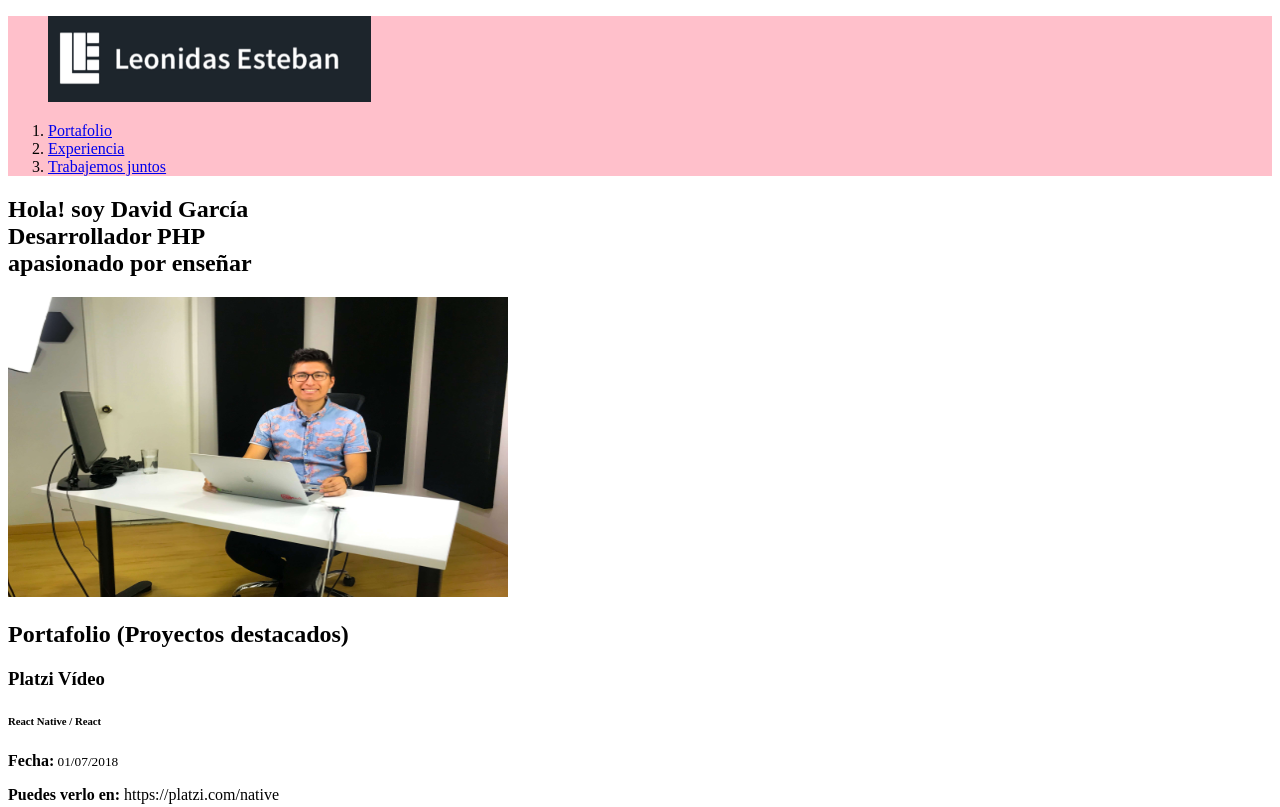
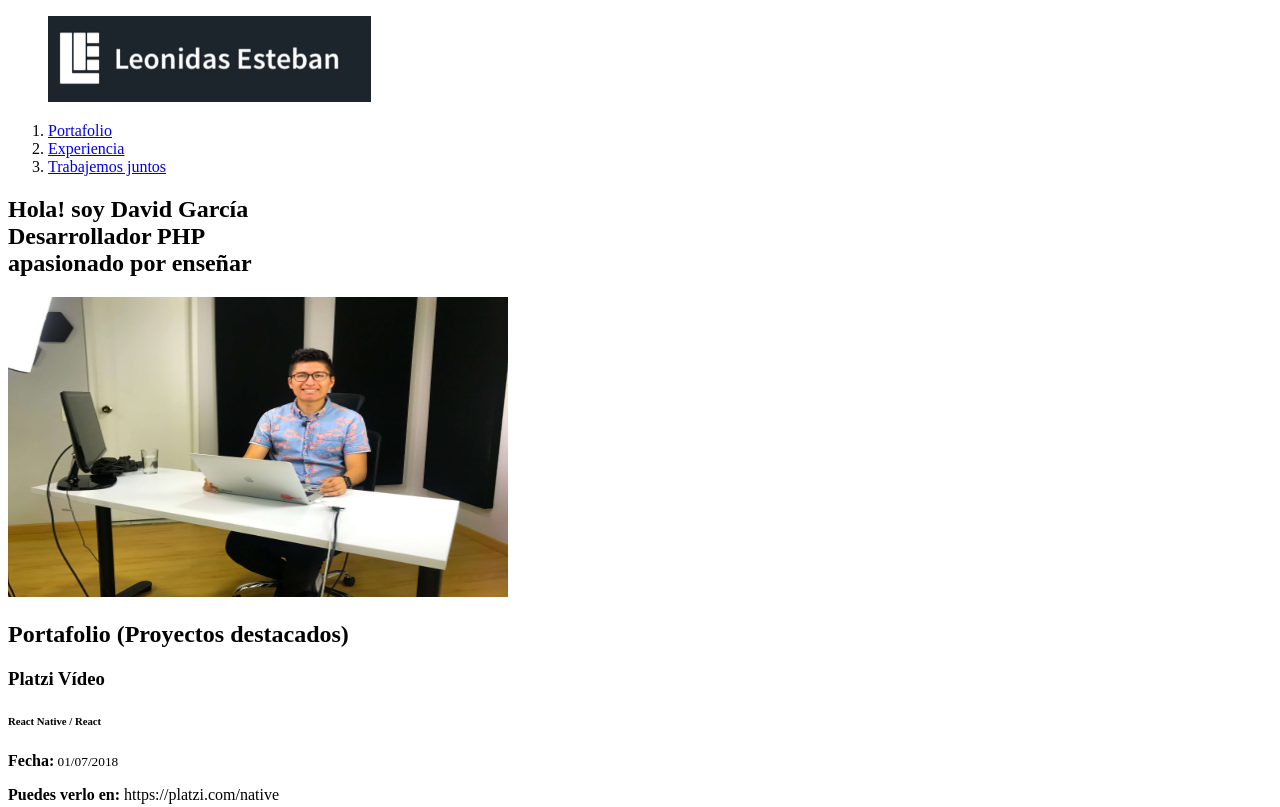
Before and after one commit to davidccgarcia/davidccgarcia, a plain HTML site: page index.html in a window 1280 px wide. Shown: the top 807 px of the page. Drawn offline with Linux system fonts and the light colour scheme.

Commit message:
Rules, selectors, declarations, properties and values CSS

```diff
--- a/css/styles.css
+++ b/css/styles.css
@@ -1,3 +1,17 @@
-header {
-    background-color: pink;
-}
+/*
+reglas
+selectores
+declaraciones
+propiedades
+valores
+*/
+
+/* selector de etiqueta. Ejemplo: section - header - article - nav */
+/*  header {
+        background-color: pink;
+    } */
+/* selector descendente. */
+/* body header div nav ol li a { } */
+
+/* selector de clase. Ejemplo: .container - .header - .btn */
+/* selector de id. Ejemplo: #portfolio */
```
